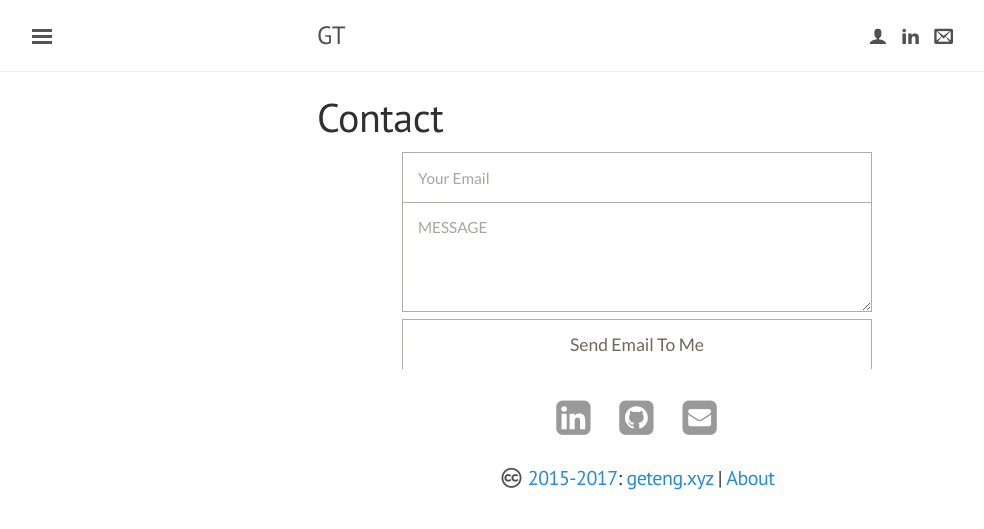
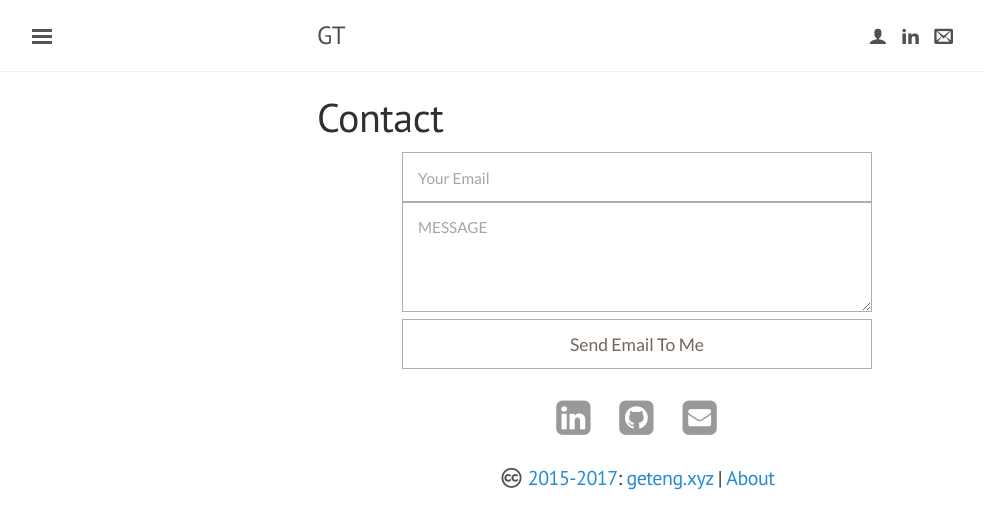
Before and after one commit to tengg/tengg.github.io, a Jekyll site: the page built from pages/contact.md, in a window 1280 px wide. Shown: the top 529 px of the page, without its empty margins (3-987 px from the left). Built offline with Jekyll 4.4.1, drawn with Linux system fonts in a browser that asks for light colours; nearby versions of some CDN libraries; some web fonts are replaced.

Commit message:
Update codepen.css

```diff
--- a/public/css/codepen.css
+++ b/public/css/codepen.css
@@ -106,7 +106,6 @@ input {
   color: #726659;
 
   border: solid 1px #b3aca7;
-  border-bottom: none;
 
   transition: all 0.3s ease-in-out;
   -webkit-transition: all 0.3s ease-in-out;
```
